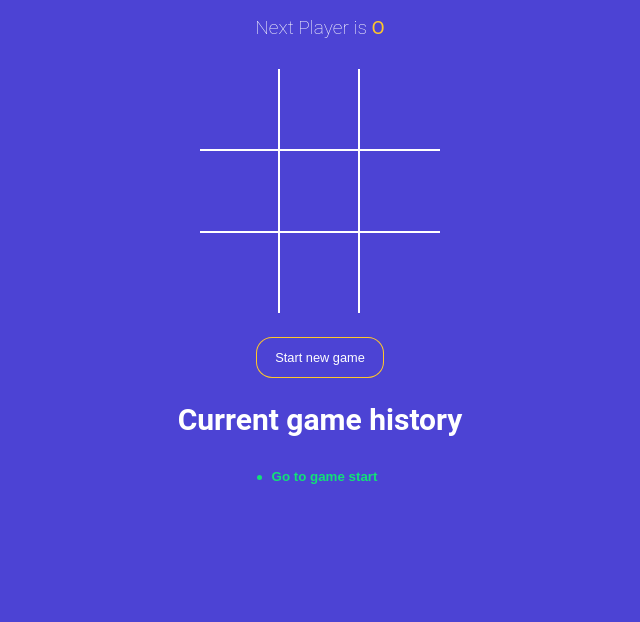
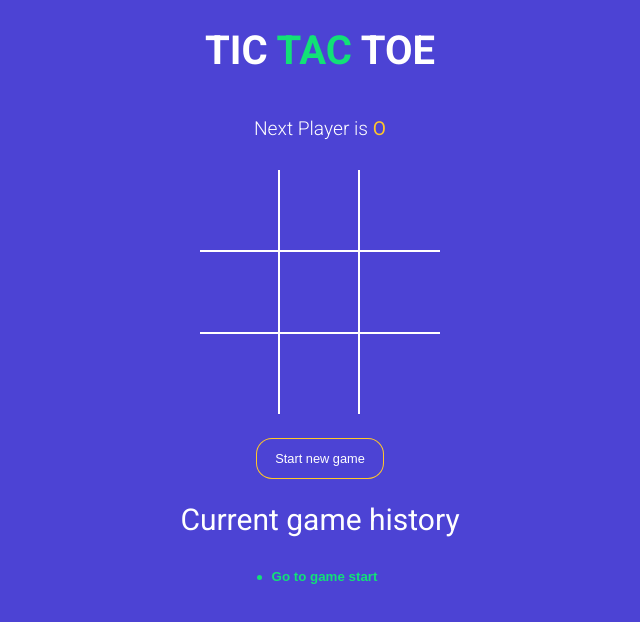
Before and after one commit to RithiFrancis/Tic-Tac-Toe, a React (Vite) app: page / in a window 1280 px wide. Shown: the top 622 px of the page, without its empty margins (320-960 px from the left). Built offline with nearby package versions, Linux system fonts and the light colour scheme.

Commit message:
added app title and included Roboto font

```diff
--- a/index.html
+++ b/index.html
@@ -3,6 +3,10 @@
   <head>
     <meta charset="UTF-8" />
     <link rel="icon" type="image/svg+xml" href="/vite.svg" />
+    <link
+      href="https://fonts.googleapis.com/css?family=Roboto:300,400,700&display=swap"
+      rel="stylesheet"
+    />
     <meta name="viewport" content="width=device-width, initial-scale=1.0" />
     <title>Tic tac toe</title>
   </head>
--- a/src/App.jsx
+++ b/src/App.jsx
@@ -64,11 +64,15 @@
 
   return (
     <div className="app">
+      <h1>
+        TIC <span className="text-green">TAC</span> TOE
+      </h1>
+
       <StatusMessage winner={winner} gamingBoard={gamingBoard} />
       <Board
         squares={gamingBoard.squares}
         handleSquareClick={handleSquareClick}
-        winningSquares = {winningSquares}
+        winningSquares={winningSquares}
       />
 
       <button
@@ -79,7 +83,13 @@
         Start new game
       </button>
 
-      <h2>Current game history</h2>
+      <h2
+        style={{
+          fontWeight: 'normal',
+        }}
+      >
+        Current game history
+      </h2>
       <History history={history} moveTo={moveTo} currentMove={currentMove} />
     </div>
   );
```
